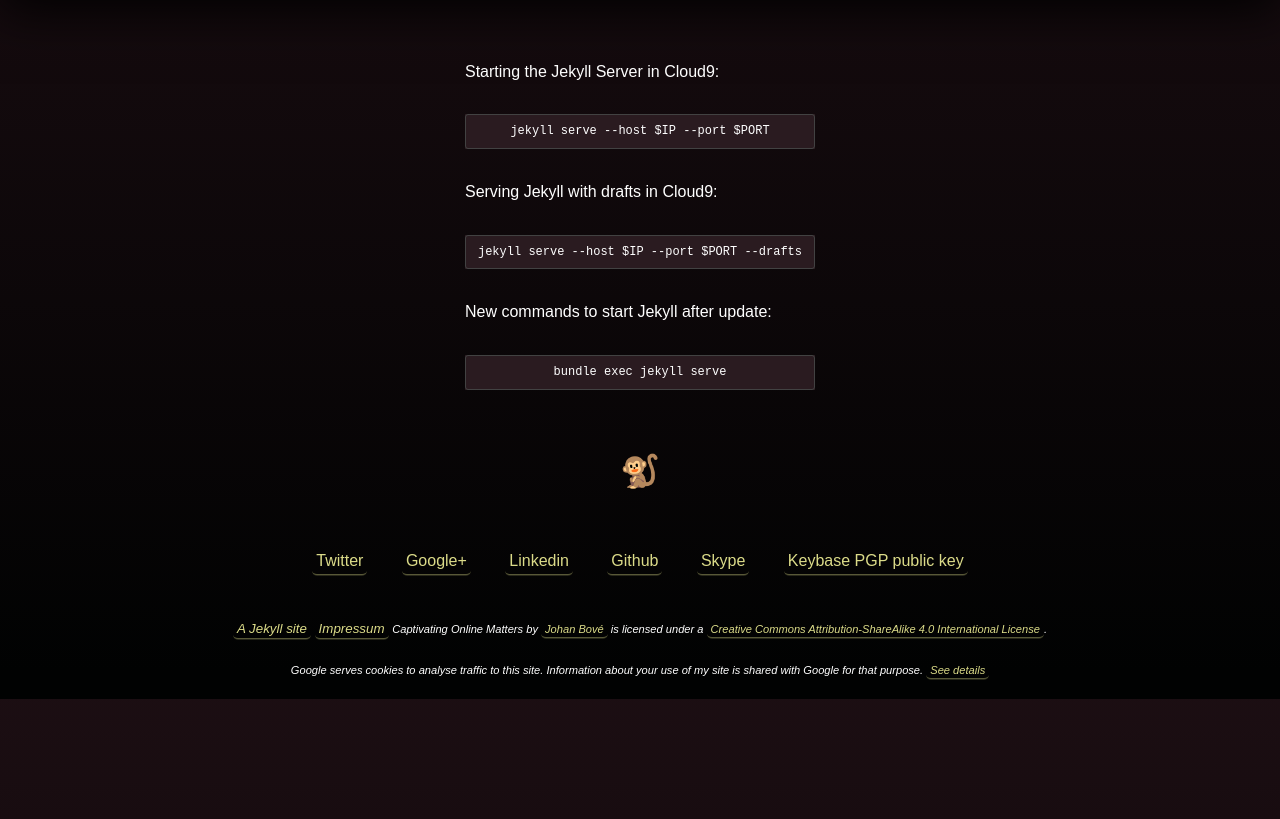
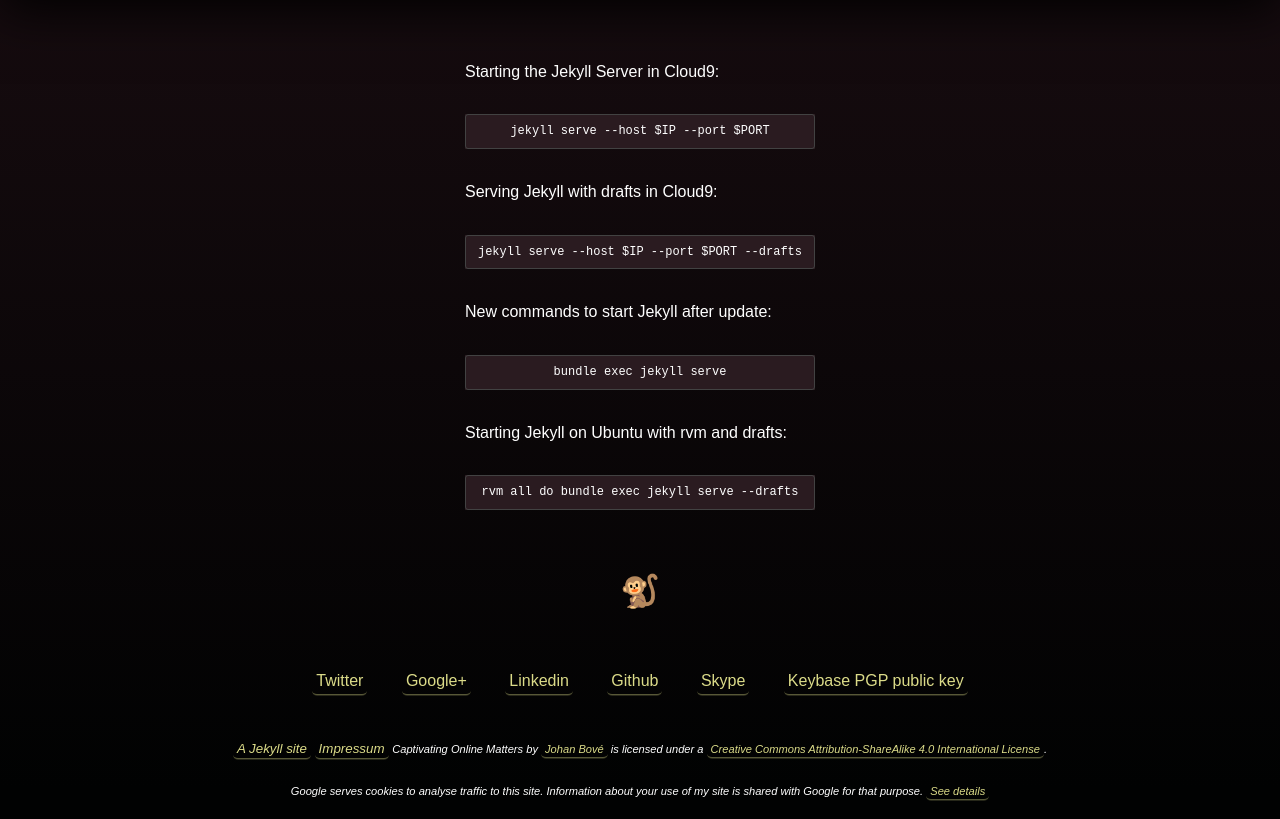
Before and after one commit to johanbove/johanbove.github.io, a Jekyll site: the page built from commands.md, in a window 1280 px wide. Shown: the part 214-1033 px from the top of the page. Built offline with Jekyll 4.4.1, drawn with Linux system fonts in a browser that asks for light colours; before the commit the page ends 913 px from its top, so only the background shows below that.

Commit message:
Changes commands Added reference to rvm all do

```diff
--- a/commands.md
+++ b/commands.md
@@ -13,3 +13,7 @@ Serving Jekyll with drafts in Cloud9:
 New commands to start Jekyll after update:
 
     bundle exec jekyll serve
+
+Starting Jekyll on Ubuntu with rvm and drafts:
+
+    rvm all do bundle exec jekyll serve --drafts
```
